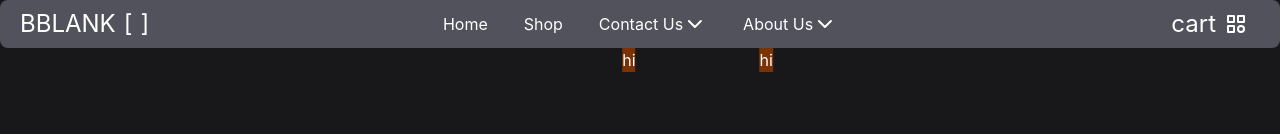
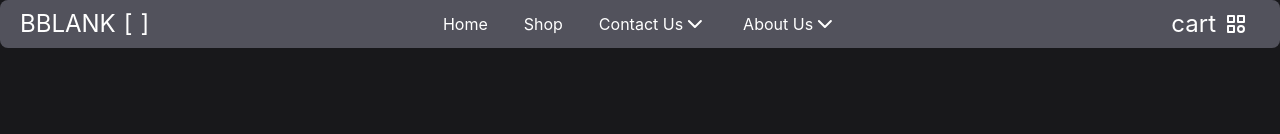
Before and after one commit to vincentfarka/Pant-Shop, a React (Vite) app: page / in a window 1280 px wide. Shown: the top 134 px of the page. Built offline with nearby package versions, Linux system fonts and the light colour scheme.

Commit message:
added stuff

```diff
--- a/src/components/header.tsx
+++ b/src/components/header.tsx
@@ -75,8 +75,8 @@ function ChevronTab({ children }: ChevronTabProps) {
           <path d="m6 9 6 6 6-6" />
         </svg>
       </Button>
-      <div className="absolute left-[calc(50%-24px)] -translate-x-1/2 top-10 z-50 bg-amber-900 flex items-center justify-center">
-        hi
+      <div className="transition-all duration-300 invisible opacity-0 top-30 absolute left-[calc(50%-24px)] -translate-x-[calc(50%-80px)] group-hover:top-20 z-50 w-50 bg-teal-900 group-hover:opacity-100 h-70 rounded-xl p-4 group-hover:visible">
+
       </div>
     </div>
   );
```
